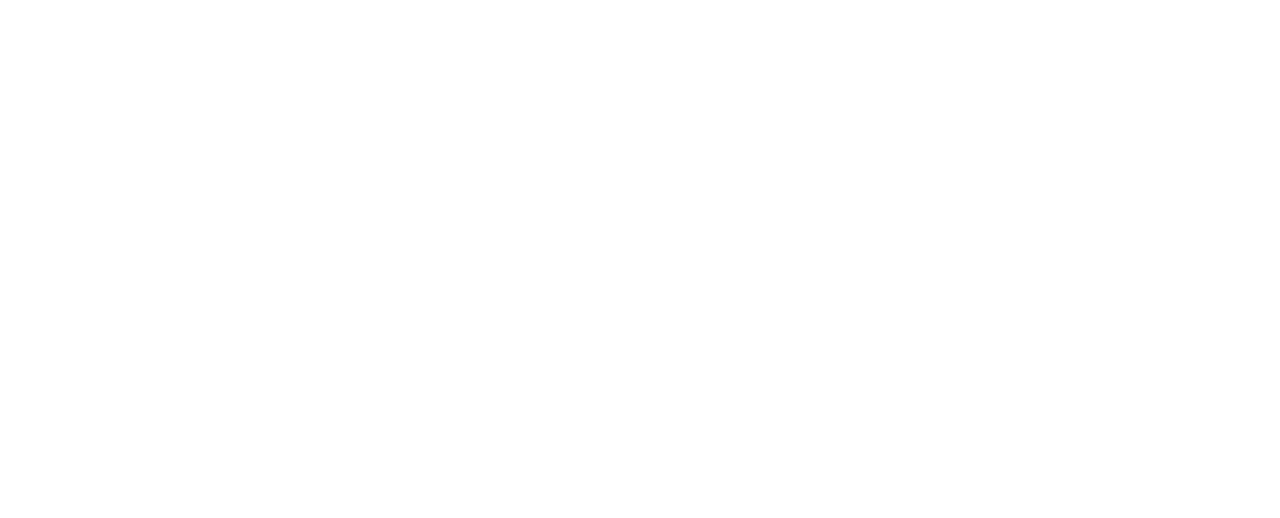
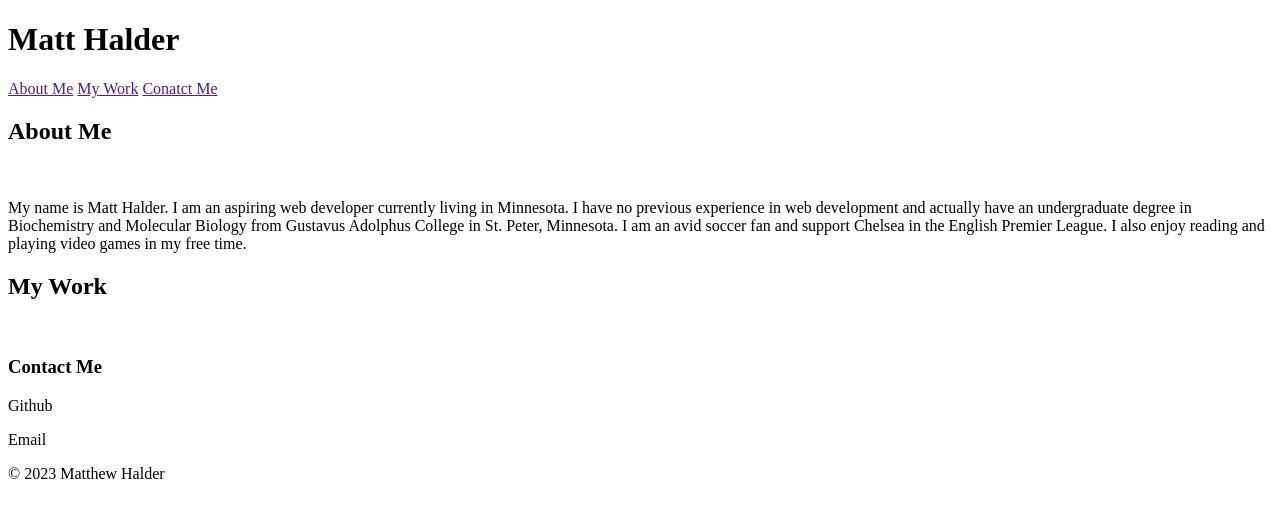
Before and after one commit to mhalder4/portfolio-challenge, a plain HTML site: page index.html in a window 1280 px wide. Drawn offline with Linux system fonts and the light colour scheme.

Commit message:
Added barebones of HTML

```diff
--- a/index.html
+++ b/index.html
@@ -9,8 +9,42 @@
 
 <body>
   <header>
+    <h1>Matt Halder</h1>
+  </header>
 
-  </header>
+  <nav>
+    <div>
+      <a href="">About Me</a>
+      <a href="">My Work</a>
+      <a href="">Conatct Me</a>
+    </div>
+  </nav>
+
+  <section>
+    <h2>About Me</h2>
+    <img src="" alt="">
+    <p>My name is Matt Halder. I am an aspiring web developer currently living in Minnesota. I have no previous
+      experience in web development and actually have an undergraduate degree in Biochemistry and Molecular Biology from
+      Gustavus Adolphus College in St. Peter, Minnesota. I am an avid soccer fan and support Chelsea in the English
+      Premier League. I also enjoy reading and playing video games in my free time.</p>
+  </section>
+
+  <main>
+    <h2>My Work</h2>
+    <img src="" alt="">
+    <img src="" alt="">
+    <img src="" alt="">
+  </main>
+
+  <section class="contact">
+    <h3>Contact Me</h3>
+    <p>Github</p>
+    <p>Email</p>
+  </section>
+
+  <footer>
+    &copy; 2023 Matthew Halder
+  </footer>
 </body>
 
 </html>
```
